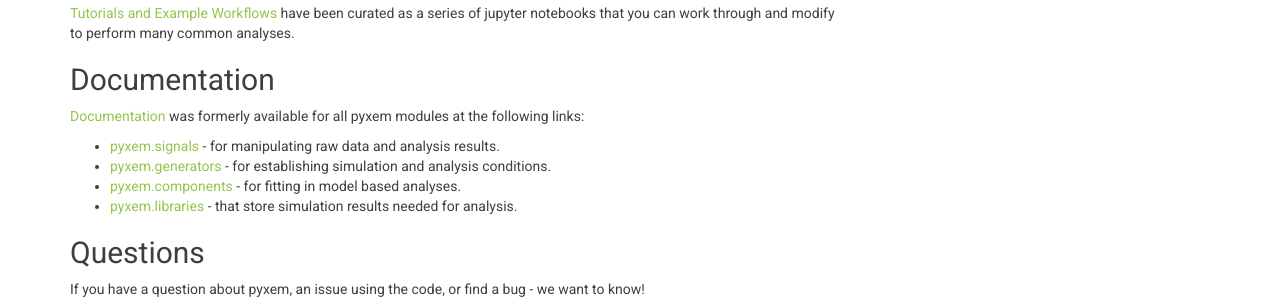
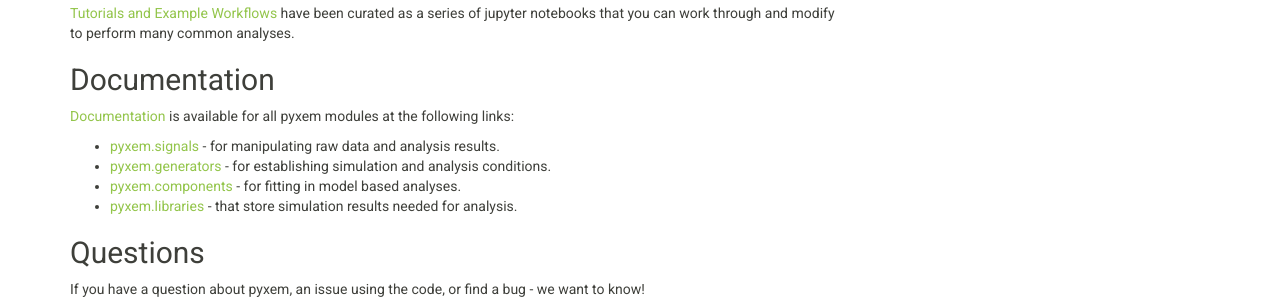
Before and after one commit to pyxem/pyxem-website, a Sphinx documentation site: the page built from docs/index.rst, in a window 1280 px wide and 900 px high, scrolled down 903 px. Shown: the part 152-452 px from the top of the window. Built offline with Sphinx 7.4.7, drawn with Linux system fonts in a browser that asks for light colours; pages that are not in the unit, such as notebooks, are missing from menus.

Commit message:
Setting correct docstring links

```diff
--- a/docs/index.rst
+++ b/docs/index.rst
@@ -82,15 +82,15 @@
 Documentation
 -------------
 
-`Documentation <http://pyxem.github.io/pyxem/pyxem>`__ was formerly available for all pyxem modules at the following links:
+`Documentation <http://pyxem.github.io/pyxem/pyxem>`__ is available for all pyxem modules at the following links:
 
-- `pyxem.signals <http://pyxem.github.io/pyxem/pyxem.signals>`__ - for manipulating raw data and analysis results.
+- `pyxem.signals <http://pyxem.github.io/pyxem-website/docstring/_build/html/pyxem.signals>`__ - for manipulating raw data and analysis results.
 
-- `pyxem.generators <http://pyxem.github.io/pyxem/pyxem.generators>`__ - for establishing simulation and analysis conditions.
+- `pyxem.generators <http://pyxem.github.io/pyxem-website/docstring/_build/html/pyxem.generators>`__ - for establishing simulation and analysis conditions.
 
-- `pyxem.components <http://pyxem.github.io/pyxem/pyxem.components>`__ - for fitting in model based analyses.
+- `pyxem.components <http://pyxem.github.io/pyxem-website/docstring/_build/html/pyxem.components>`__ - for fitting in model based analyses.
 
-- `pyxem.libraries <http://pyxem.github.io/pyxem/pyxem.libraries>`__ - that store simulation results needed for analysis.
+- `pyxem.libraries <http://pyxem.github.io/pyxem-website/docstring/_build/html/pyxem.libraries>`__ - that store simulation results needed for analysis.
 
 
 Questions
```
